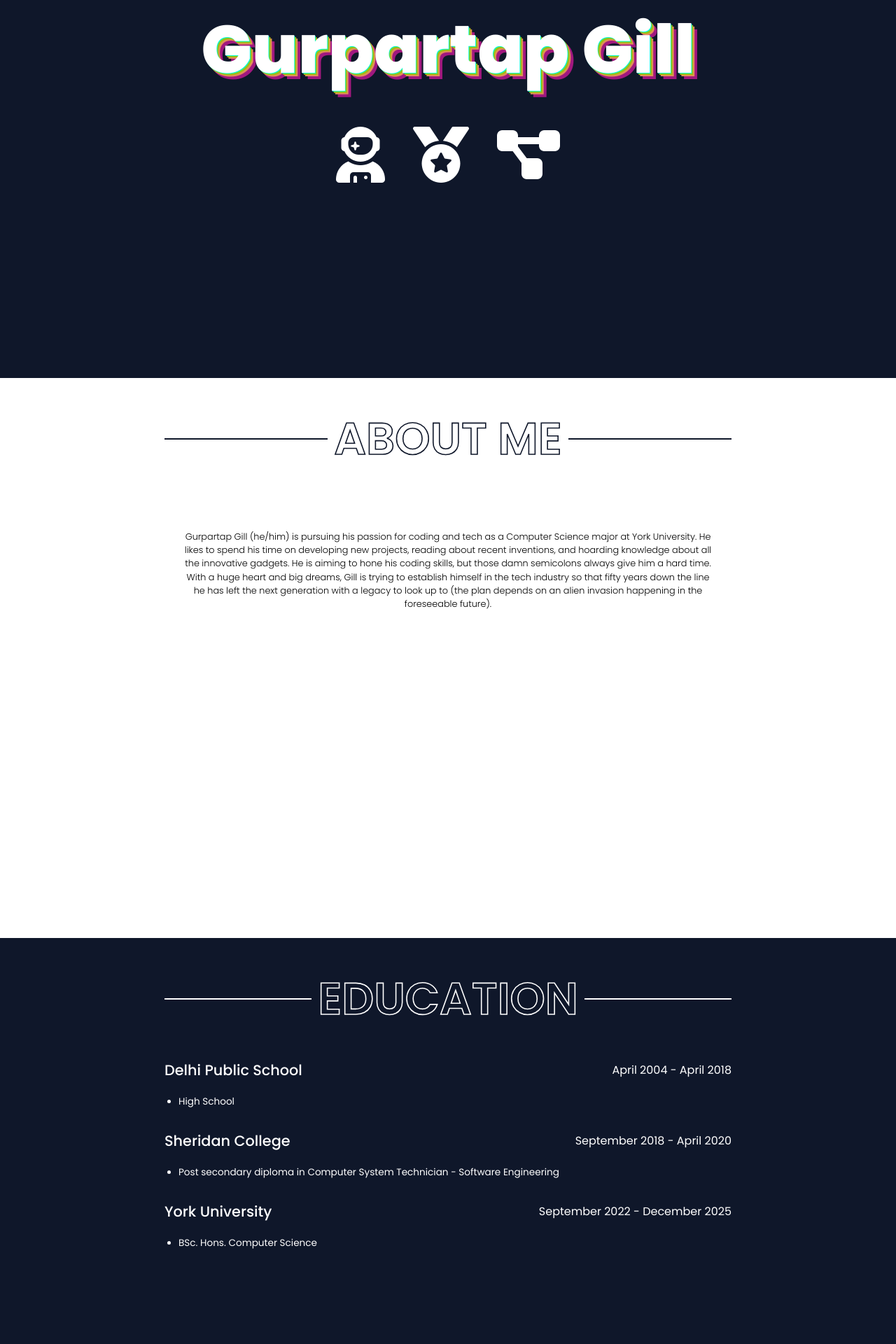
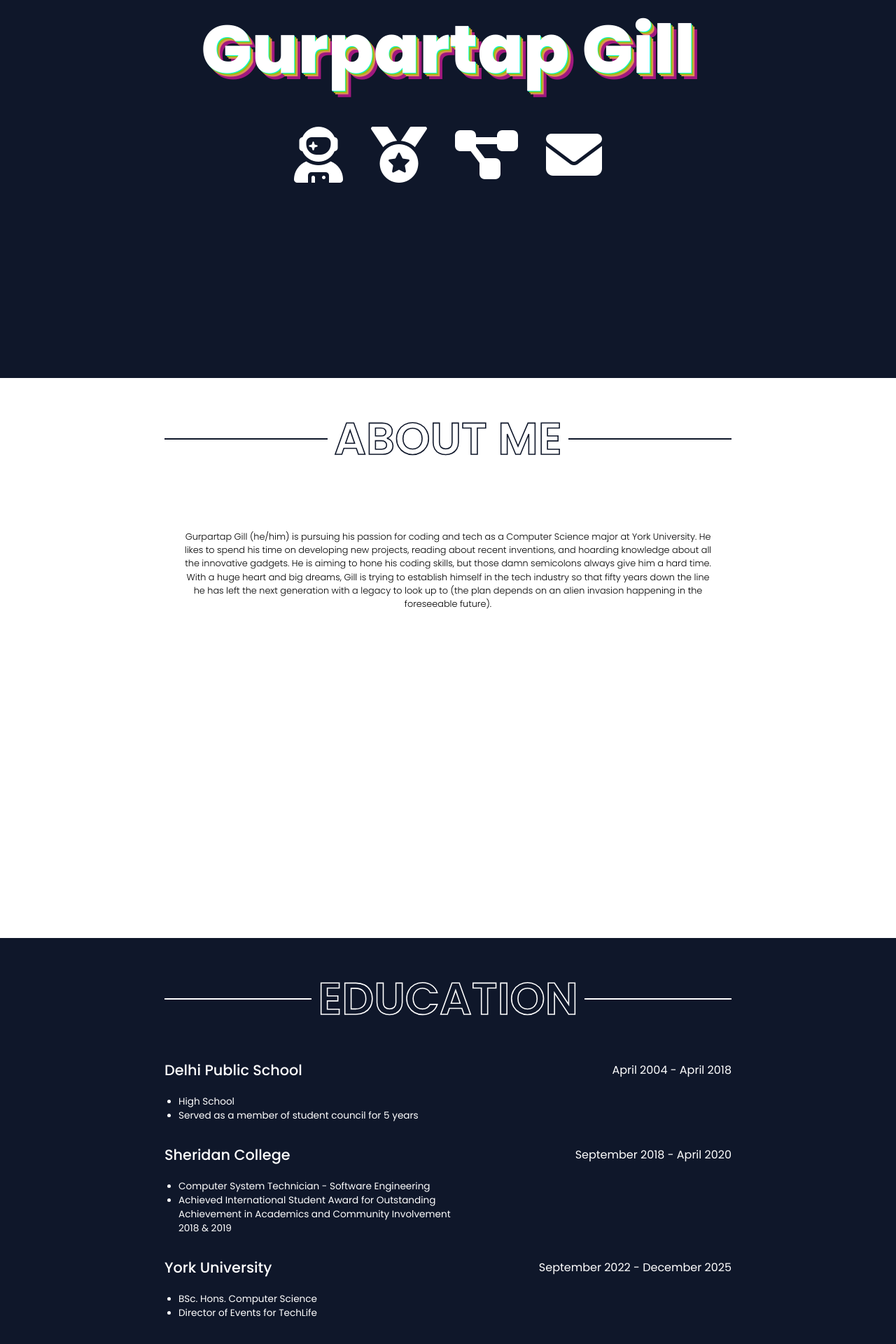
Before and after one commit to GurpartapG/Portfolio, a React (Create React App) app: page / in a window 1280 px wide. Shown: the part 260-2180 px from the top of the page at 70% size. Built offline with nearby package versions, Linux system fonts and the light colour scheme.

Commit message:
added education info and footer link in header

```diff
--- a/src/components/Education.js
+++ b/src/components/Education.js
@@ -14,17 +14,20 @@ export default function Education() {
                 <div className={styles.sectionContent}>
                     <ListEntry title={"Delhi Public School"} date={"April 2004 - April 2018"}>
                         <li>
-                            High School
+                            <p>High School</p>
+                            <li><p>Served as a member of student council for 5 years</p></li>
                         </li>
                     </ListEntry>
                     <ListEntry title={"Sheridan College"} date={"September 2018 - April 2020"}>
                         <li>
-                            Post secondary diploma in Computer System Technician - Software Engineering
+                            <p>Computer System Technician - Software Engineering</p>
+                            <li><p>Achieved International Student Award for Outstanding <br></br>Achievement in Academics and Community Involvement<br></br>2018 & 2019</p></li>
                         </li>
                     </ListEntry>
                     <ListEntry title={"York University"} date={"September 2022 - December 2025"}>
                         <li>
-                            BSc. Hons. Computer Science
+                            <p>BSc. Hons. Computer Science</p>
+                            <li><p>Director of Events for TechLife</p></li>
                         </li>
                     </ListEntry>
                 </div>
--- a/src/components/Footer.js
+++ b/src/components/Footer.js
@@ -3,7 +3,7 @@ import styles from './footer.module.css'
 
 export default function Footer() {
   return (
-    <div className={styles.footerWrapper}>
+      <div id="footer" className={styles.footerWrapper}>
         Contact:
         <a href="mailto:gurpartap22gill@gmail.com" className={styles.icon}>
           <i class="fa-solid fa-envelope"></i>
--- a/src/components/Header.js
+++ b/src/components/Header.js
@@ -1,5 +1,6 @@
 import React from 'react'
 import styles from './header.module.css'
+
 export default function Header() {
     return (
         <header className={styles.header}>
@@ -14,6 +15,9 @@ export default function Header() {
                 <a href='#projects' className={styles.anchor}>
                     <i className={`fa-solid fa-diagram-project ${styles.icons}`}></i>
                 </a>
+                <a href='#footer' className={styles.anchor}>
+                    <i className={`fa-solid fa-envelope ${styles.icons}`}></i>
+                </a>
             </div>
         </header>
     )
```
Lines whose indentation alone changed are shown as unchanged.
